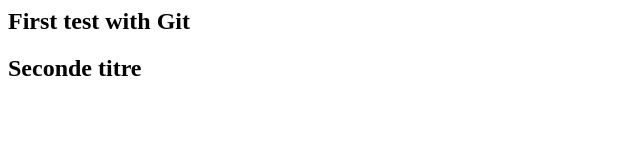
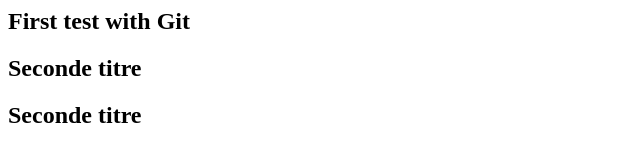
Before and after one commit to AbdelkaderS/projet, a plain HTML site: page index.html in a window 1280 px wide. Shown: the whole page, without its empty margins (0-640 px from the left). Drawn offline with Linux system fonts and the light colour scheme.

Commit message:
my commit

```diff
--- a/index.html
+++ b/index.html
@@ -2,5 +2,6 @@
 <body>
 <h2> First test with Git </h2>
 <h2> Seconde titre </h2>
+<h2> Seconde titre </h2>
 </body>
 </html>
```
Also changed, not shown: index2.html (added, +5 -0 lines).
